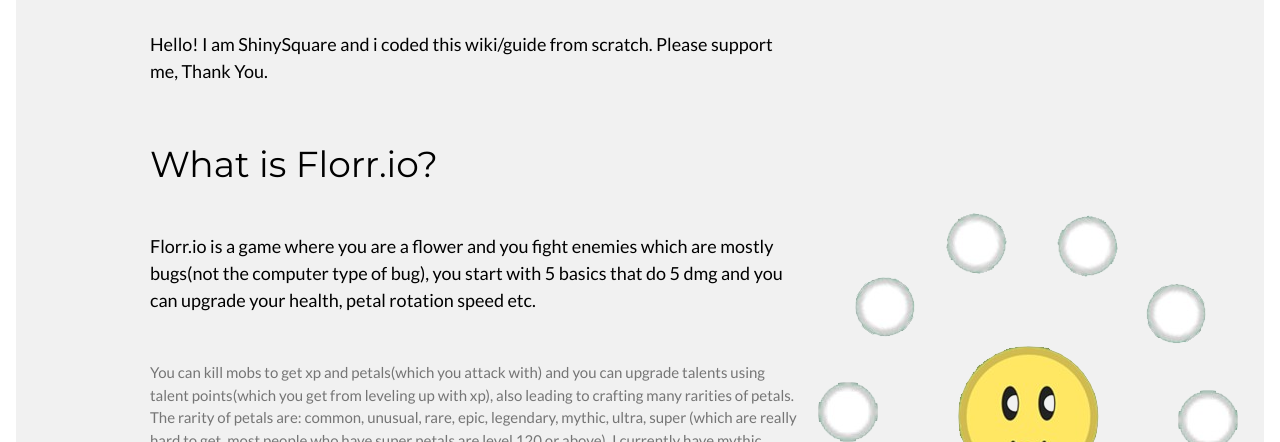
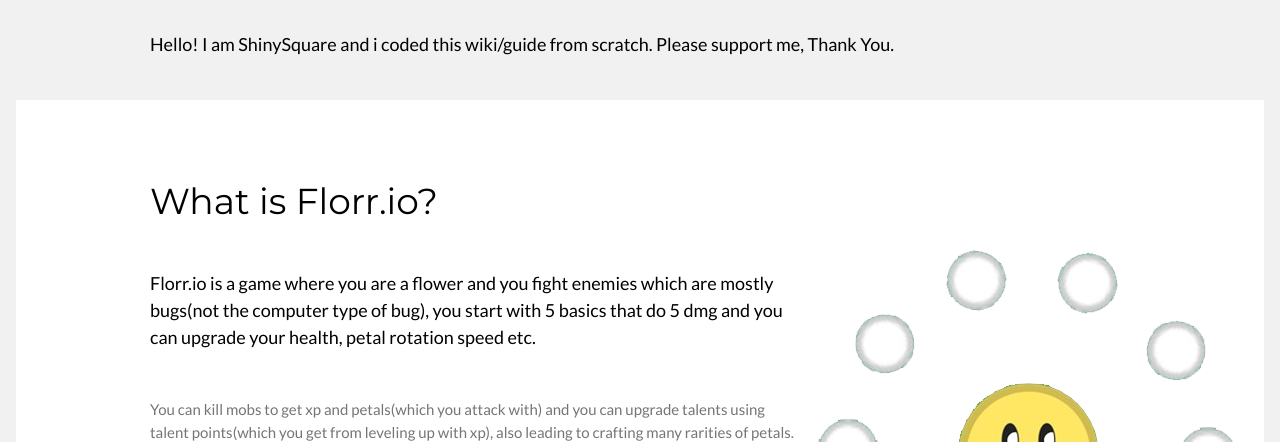
Before and after one commit to Lypycoder/ShinySquareFlorrWiki, a plain HTML site: page index.html in a window 1280 px wide. Shown: the part 658-1100 px from the top of the page. Drawn offline with Linux system fonts and the light colour scheme.

Commit message:
Some more Changes

```diff
--- a/index.html
+++ b/index.html
@@ -69,9 +69,9 @@
             <button class="w3-button cg2 w3-padding-large w3-large w3-margin-top">Play</button></a>
     </header>
     <!-- First Subgrid -->
-    <div class="w3-row-padding w3-padding-64 w3-container">
+    <div class="w3-row-padding w3-light-grey w3-padding-64 w3-container">
         <div class="w3-content">
-            <div class="w3-twothird">
+            <div class="w3-onethird">
                 <h1>Introduction</h1>
                 <h5 class="w3-padding-32">Hello! I am ShinySquare and i coded this wiki/guide from scratch. Please support me,
                     Thank You.
@@ -90,7 +90,7 @@
     </div>
 
     <!-- First Grid -->
-    <div class="w3-row-padding w3-light-grey w3-padding-64 w3-container">
+    <div class="w3-row-padding w3-white w3-padding-64 w3-container">
         <div class="w3-content">
             <div class="w3-twothird">
                 <h1>What is Florr.io?</h1>
```
